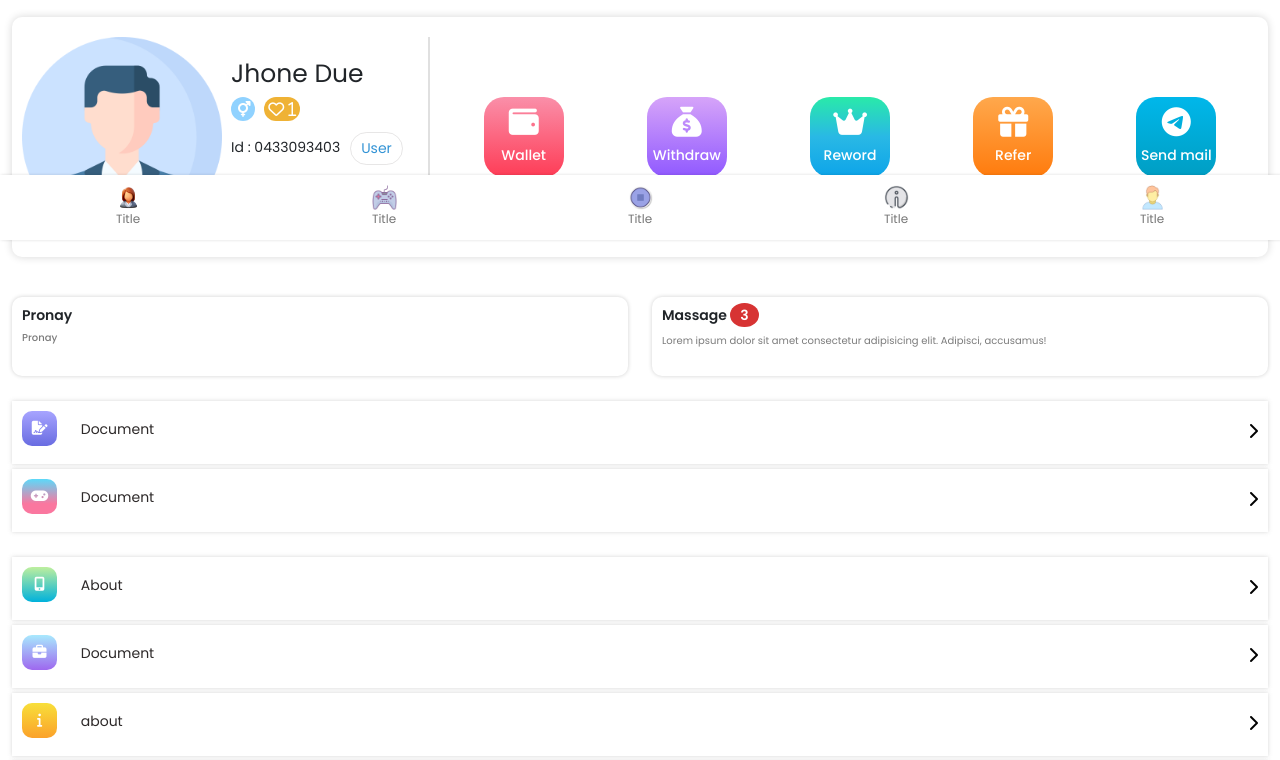
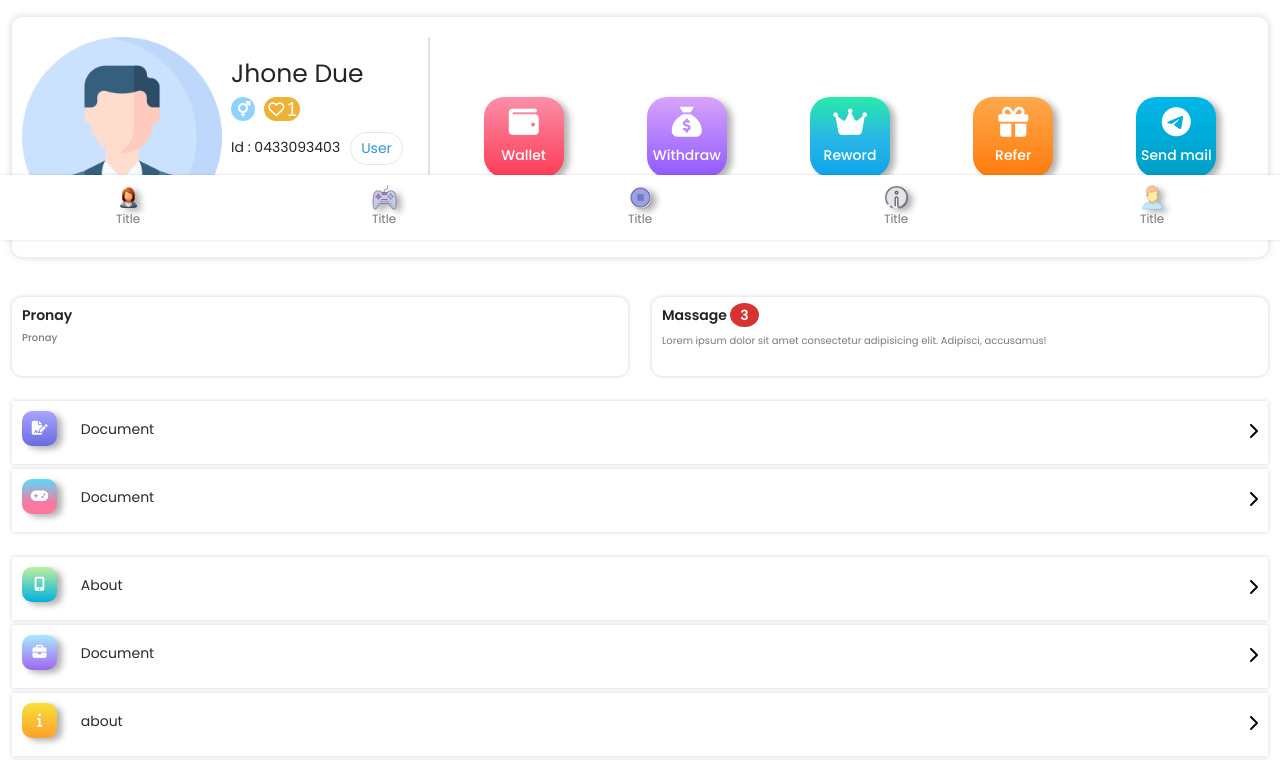
Before and after one commit to PronayBormon/profilepage, a plain HTML site: page index.html in a window 1280 px wide. Shown: the part 560-1320 px from the top of the page. Drawn offline with nearby package versions, Linux system fonts and the light colour scheme.

Commit message:
add filtere drop shadow

```diff
--- a/css/style.css
+++ b/css/style.css
@@ -370,6 +370,8 @@ height: 80px;
 width: 80px;
 
 border-radius: 20px;
+
+filter: drop-shadow(5px 3px 3px #0000004d);
 }
 .option i{
 
@@ -631,6 +633,8 @@ display: inline-flex;
 justify-content: center;
 
 align-items: center;
+
+filter: drop-shadow(5px 3px 3px #0000004d);
 }
 .doc_i{
     /* Permalink - use to edit and share this gradient: https://colorzilla.com/gradient-editor/#a7a4ff+0,696ce1+100 */
@@ -740,4 +744,5 @@ align-items: center;
 footer a img{
     width: 25px;
     margin-top: 10px;
+    filter: drop-shadow(5px 3px 3px #0000004d);
 }
```
